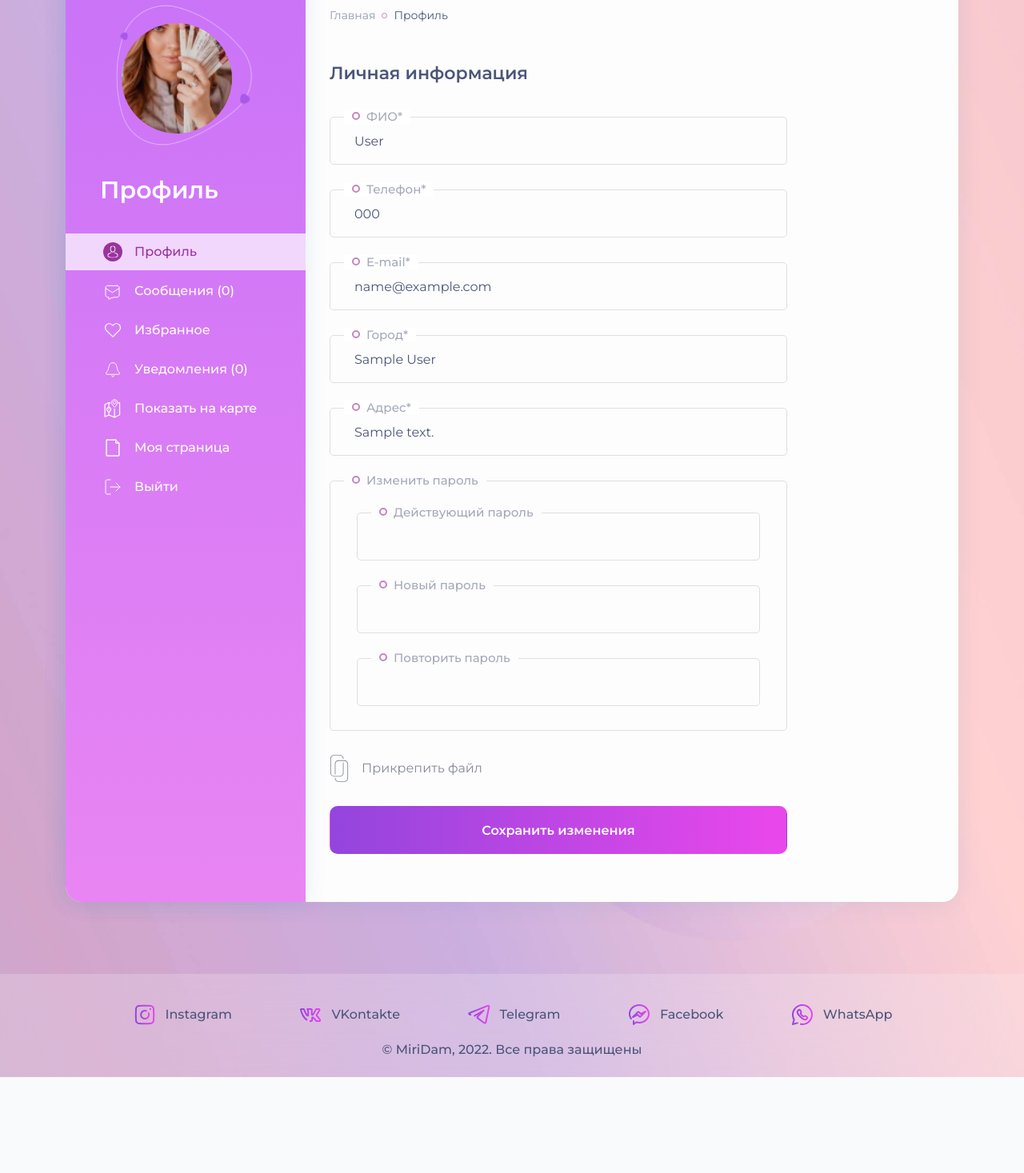
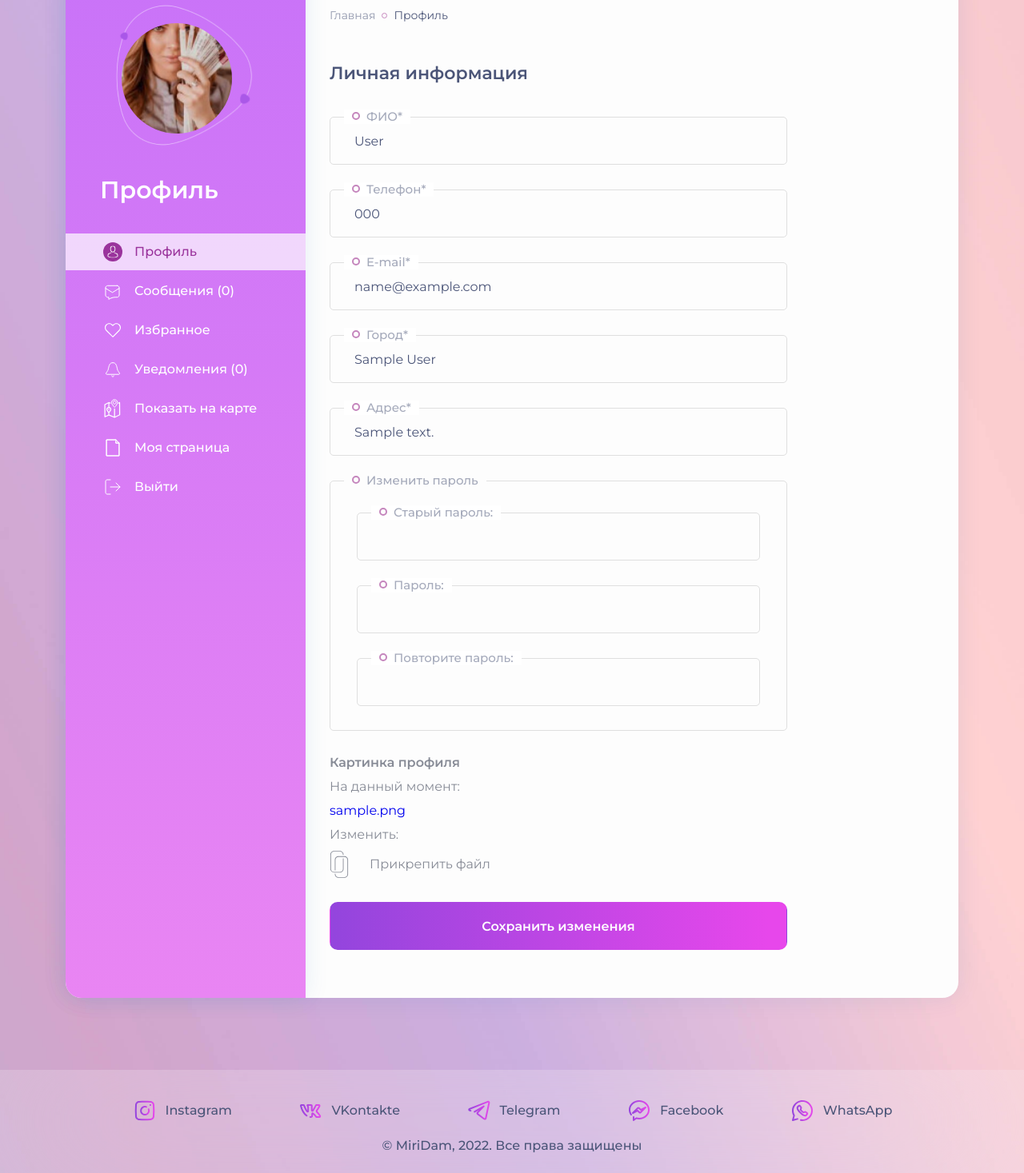
Before and after one commit to guldmytro/beauti_platform, a Django app: page /account/profile/ in a window 1280 px wide. Shown: the part 109-1576 px from the top of the page at 80% size. Before the commit the page ends 1456 px from the top, so only its background shows below. Run offline with Django 4.2, Linux system fonts and the light colour scheme; a user stored in the database is signed in; tables that the repository leaves empty hold one stand-in row (values such as "Sample post").

Commit message:
finished profile page

```diff
--- a/accounts/forms.py
+++ b/accounts/forms.py
@@ -1,7 +1,7 @@
 from django import forms
 from . import models as profile_models
 import requests
-from django.contrib.auth import get_user_model
+from django.contrib.auth import get_user_model, authenticate
 
 REQUIRED_SUFFIX = '*'
 GEO_API = 'https://nominatim.openstreetmap.org/lookup'
@@ -49,11 +49,11 @@ class ProfileForm(forms.ModelForm):
                                 'type': 'tel',
                                 'class': 'popup__input'
                             }))
-
+    photo = forms.ImageField(label='', label_suffix='')
 
     class Meta:
         model = profile_models.Profile
-        fields = ('fullname', 'phone',)
+        fields = ('fullname', 'phone', 'photo',)
 
 
 class CityForm(forms.Form):
@@ -110,3 +110,56 @@ class UserForm(forms.ModelForm):
     class Meta:
         model = User
         fields = ('email',)
+
+
+class PasswordChangeForm(forms.Form):
+    old_password = forms.CharField(label='Старый пароль',
+                                   required=False,
+                                   widget=forms.PasswordInput(attrs={
+                                       'placeholder': False,
+                                       'autocomplete': 'off',
+                                       'class': 'popup__input'
+                                   }))
+    password = forms.CharField(label='Пароль',
+                               min_length=8,
+                               required=False,
+                               help_text='Пароль должен содержать как минимум 8 символов',
+                               widget=forms.PasswordInput(attrs={
+                                   'placeholder': False,
+                                   'autocomplete': 'off',
+                                   'class': 'popup__input'
+                               }))
+    password2 = forms.CharField(label='Повторите пароль',
+                                min_length=8,
+                                required=False,
+                                widget=forms.PasswordInput(attrs={
+                                    'placeholder': False,
+                                    'autocomplete': 'off',
+                                    'class': 'popup__input'
+                                }))
+
+    def __init__(self, *args, **kwargs):
+        """Passing request into form"""
+        self.request = kwargs.pop('request')
+        super().__init__(*args, **kwargs)
+
+    def clean_password2(self):
+        cd = self.cleaned_data
+        if cd['password'] != cd['password2']:
+            raise forms.ValidationError('Пароли не совпадают')
+        if len(cd['password2']) < 8 and len(cd['password2']) > 1:
+            raise forms.ValidationError('Минимальная длина пароля должна быть не меньше 8 символов')
+        return cd['password2']
+
+    def clean(self):
+        user = self.request.user
+        cd = self.cleaned_data
+        if len(cd['old_password']) > 0:
+            check_user = authenticate(self.request,
+                                      username=user.username,
+                                      password=cd['old_password'])
+            if check_user is not None:
+                if len(cd['password']) < 8:
+                    self.add_error('password', 'Длина нового пароля должна быть не меньше 8 символов')
+            else:
+                self.add_error('old_password', 'Неправильный пароль')
--- a/accounts/templates/account/profile.html
+++ b/accounts/templates/account/profile.html
@@ -156,73 +156,7 @@
                     <h1 class="profile__title">
                         Личная информация
                     </h1>
-                    <form action="." method="post" class="profile__form" autocomplete="off">
-                        {% csrf_token %}
-                        {{ profile_form.errors }}
-                        <div class="popup__group">
-                            {{ profile_form.fullname.label_tag }}
-                            {{ profile_form.fullname }}
-                            {{ profile_form.fullname.errors }}
-                        </div>
-                        <div class="popup__group">
-                            {{ profile_form.phone.label_tag }}
-                            {{ profile_form.phone }}
-                            {{ profile_form.phone.errors }}
-                        </div>
-                        <div class="popup__group">
-                            {{ user_form.email.label_tag }}
-                            {{ user_form.email }}
-                            {{ user_form.email.errors }}
-                        </div>
-                        <div class="popup__group popup__group_relative">
-                            {{ city_form.city.label_tag }}
-                            {{ city_form.city }}
-                            {{ city_form.city.errors }}
-                            <ul class="relative_list" id="cities"></ul>
-                        </div>
-                        {{ city_form.geo_id }}
-                        {{ city_form.get_id.errors }}
-                        <div class="popup__group popup__group_relative">
-                            {{ city_form.address.label_tag }}
-                            {{ city_form.address }}
-                            {{ city_form.address.errors }}
-                            <ul class="relative_list" id="addresses"></ul>
-                        </div>
-                        {{ city_form.address_id }}
-                        {{ city_form.address_id.errors }}
-                        <label for="" class="popup__label">
-                            Изменить пароль
-                        </label>
-                        <div class="change__password">
-                            <div class="popup__group">
-                                <label for="" class="popup__label">
-                                    Действующий пароль
-                                </label>
-                                <input type="password" class="popup__input">
-                            </div>
-                            <div class="popup__group">
-                                <label for="" class="popup__label">
-                                    Новый пароль
-                                </label>
-                                <input type="password" class="popup__input">
-                            </div>
-                            <div class="popup__group">
-                                <label for="" class="popup__label">
-                                    Повторить пароль
-                                </label>
-                                <input type="password" class="popup__input">
-                            </div>
-                        </div>
-
-                        <label for="file_list" class="file__btn">
-                            <img src="{% static 'img/file_input.svg' %}" alt="">
-                                Прикрепить файл
-                            <input type="file" name="" id="file_list">
-                        </label>
-                        <button class="popup__btn btn">
-                            Сохранить изменения
-                        </button>
-                    </form>
+                    {% include 'forms/form_profile.html' %}
                 </div>
             </div>
         </div>
--- /dev/null
+++ b/accounts/templates/forms/form_profile.html
@@ -0,0 +1,70 @@
+{% load static %}
+<form action="." method="post" class="profile__form"
+                          autocomplete="off" enctype="multipart/form-data">
+    {% csrf_token %}
+    {% include 'partials/form_messages.html' %}
+    <div class="popup__group">
+        {{ profile_form.fullname.label_tag }}
+        {{ profile_form.fullname }}
+        {{ profile_form.fullname.errors }}
+    </div>
+    <div class="popup__group">
+        {{ profile_form.phone.label_tag }}
+        {{ profile_form.phone }}
+        {{ profile_form.phone.errors }}
+    </div>
+    <div class="popup__group">
+        {{ user_form.email.label_tag }}
+        {{ user_form.email }}
+        {{ user_form.email.errors }}
+    </div>
+    <div class="popup__group popup__group_relative">
+        {{ city_form.city.label_tag }}
+        {{ city_form.city }}
+        {{ city_form.city.errors }}
+        <ul class="relative_list" id="cities"></ul>
+    </div>
+    {{ city_form.geo_id }}
+    {{ city_form.get_id.errors }}
+    <div class="popup__group popup__group_relative">
+        {{ city_form.address.label_tag }}
+        {{ city_form.address }}
+        {{ city_form.address.errors }}
+        <ul class="relative_list" id="addresses"></ul>
+    </div>
+    {{ city_form.address_id }}
+    {{ city_form.address_id.errors }}
+    <label for="" class="popup__label">
+        Изменить пароль
+    </label>
+    <div class="change__password">
+        <div class="popup__group">
+            {{ password_change_form.old_password.label_tag }}
+            {{ password_change_form.old_password }}
+            {{ password_change_form.old_password.errors }}
+        </div>
+        <div class="popup__group">
+            {{ password_change_form.password.label_tag }}
+            {{ password_change_form.password }}
+            {{ password_change_form.password.errors }}
+        </div>
+        <div class="popup__group">
+            {{ password_change_form.password2.label_tag }}
+            {{ password_change_form.password2 }}
+            {{ password_change_form.password2.errors }}
+        </div>
+    </div>
+    <label class="file__btn">
+        <div><strong>Картинка профиля</strong></div>
+        {{ profile_form.photo }}
+        <span class="file-btn__img">
+            <img src="{% static 'img/file_input.svg' %}"
+             alt="скрепка">
+            <div>Прикрепить файл</div>
+        </span>
+        {{ profile_form.photo.errors }}
+    </label>
+    <button class="popup__btn btn" type="submit">
+        Сохранить изменения
+    </button>
+</form>
--- a/accounts/views.py
+++ b/accounts/views.py
@@ -39,10 +39,13 @@ def user_profile(request):
     profile = get_object_or_404(Profile, user=user)
     if request.method == 'POST':
         city_form = forms.CityForm(data=request.POST)
-        profile_form = forms.ProfileForm(data=request.POST, instance=profile)
+        profile_form = forms.ProfileForm(data=request.POST, instance=profile,
+                                         files=request.FILES)
         user_form = forms.UserForm(data=request.POST, instance=user)
+        password_change_form = forms.PasswordChangeForm(data=request.POST,
+                                                        request=request)
         if city_form.is_valid() and profile_form.is_valid() \
-                and user_form.is_valid():
+                and user_form.is_valid() and password_change_form.is_valid():
             cf = city_form.cleaned_data
             city, created = City.objects.get_or_create(
                 osm_id=cf['state']['osm_id'],
@@ -69,8 +72,22 @@ def user_profile(request):
             pr.lon = cf.get('address_json').get('lon')
             profile_form.save(commit=True)
             user_form.save(commit=True)
+            cd = password_change_form.cleaned_data
+            if cd['password']:
+                user.set_password(cd['password'])
+                user.save()
+                re_user = authenticate(request,
+                                       username=user.email,
+                                       password=cd['password'])
+                login(request, re_user)
+            if password_change_form.has_changed() or profile_form.has_changed() or city_form.has_changed() or user_form.has_changed():
+                messages.info(request, 'Ваши данные успешно обновлены')
+            return redirect('profile')
+        else:
+            messages.error(request, 'Исправьте, пожалуйста, ошибки формы')
     else:
         profile_form = forms.ProfileForm(instance=profile)
+        password_change_form = forms.PasswordChangeForm(request=request)
         city_form = forms.CityForm(initial={'city': profile.city.display_name,
                                             'geo_id': profile.city.osm_id,
                                             'address_id': profile.address_id,
@@ -80,6 +97,7 @@ def user_profile(request):
         'section': 'profile',
         'profile_form': profile_form,
         'city_form': city_form,
-        'user_form': user_form
+        'user_form': user_form,
+        'password_change_form': password_change_form,
     }
     return render(request, 'account/profile.html', context)
--- a/pages/static/css/main.css
+++ b/pages/static/css/main.css
@@ -1817,10 +1817,11 @@ header {
   width: 100%;
   padding: 25px 0 0 30px;
 }
-
 .file__btn {
   display: flex;
-  align-items: center;
+  flex-flow: column nowrap;
+  align-items: flex-start;
+  row-gap: 10px;
   text-align: left;
   font-weight: 400;
   font-size: 16px;
@@ -1828,6 +1829,15 @@ header {
   color: #878b96;
   cursor: pointer;
   margin-bottom: 30px;
+}
+.file__btn br {
+  display: none;
+}
+.file-btn__img {
+  display: flex;
+  flex-flow: row nowrap;
+  column-gap: 10px;
+  align-items: center;
 }
 .file__btn img {
   margin-right: 16px;
```
Also changed, not shown: config/settings.py (+6 -1 lines).
